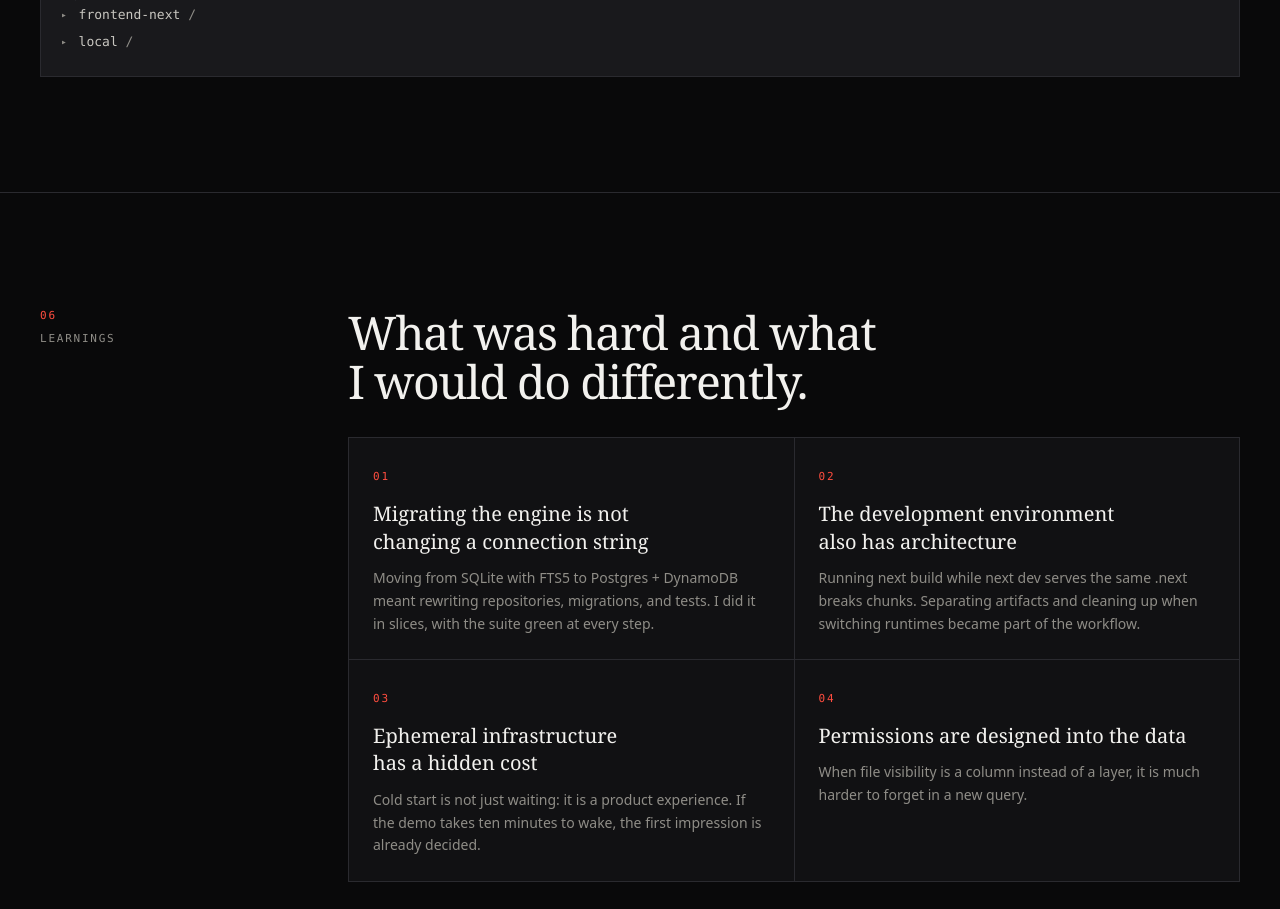
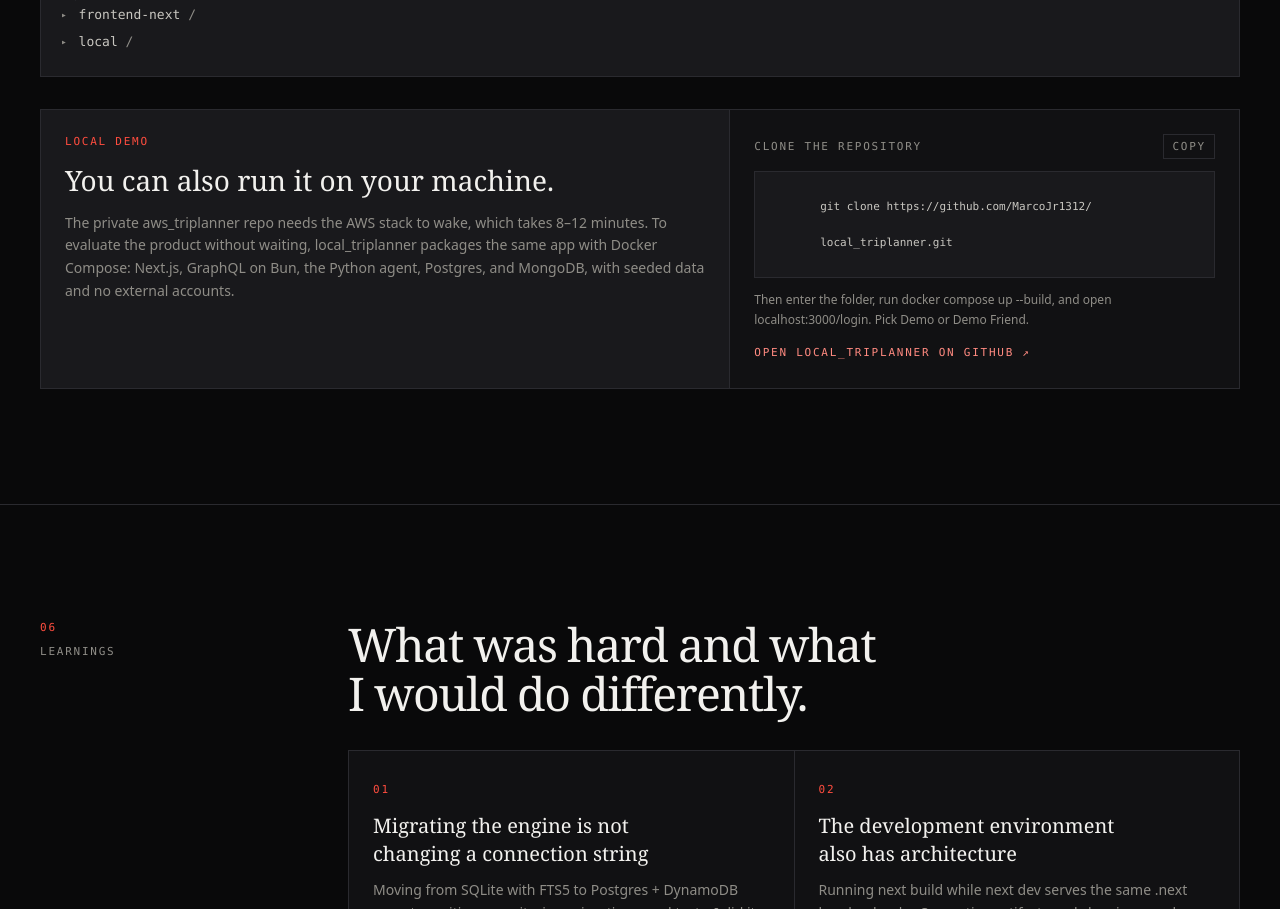
Before and after one commit to MarcoJr1312/mcastillo.dev, an Astro site: page /projects/triplanner in a window 1280 px wide. Shown: the part 9312-10221 px from the top of the page. Built offline with nearby package versions, Linux system fonts and the light colour scheme; Astro itself is replaced by a stand-in of ours.

Commit message:
feat: add local_triplanner demo link to case study

```diff
--- a/src/components/case-study/CaseStudy.astro
+++ b/src/components/case-study/CaseStudy.astro
@@ -4,6 +4,7 @@ import type { ProjectCaseStudy } from '../../i18n/projects';
 import CaseSection from './CaseSection.astro';
 import DiagramSystem from './DiagramSystem.astro';
 import DiagramEphemeral from './DiagramEphemeral.astro';
+import LocalRepoCallout from './LocalRepoCallout.astro';
 import RepoPreview from './RepoPreview.astro';
 
 interface Props {
@@ -266,6 +267,10 @@ const copy =
       <div class="mt-10 md:mt-12">
         <RepoPreview lang={lang} />
       </div>
+
+      <div class="mt-6 md:mt-8">
+        <LocalRepoCallout study={study} />
+      </div>
     </Fragment>
   </CaseSection>
 
--- /dev/null
+++ b/src/components/case-study/LocalRepoCallout.astro
@@ -0,0 +1,79 @@
+---
+import type { ProjectCaseStudy } from '../../i18n/projects';
+
+interface Props {
+  study: ProjectCaseStudy;
+}
+
+const { study } = Astro.props;
+const localRepo = study.localRepo;
+const lastSlash = localRepo.cloneCommand.lastIndexOf('/');
+const clonePrefix = localRepo.cloneCommand.slice(0, lastSlash + 1);
+const cloneSuffix = localRepo.cloneCommand.slice(lastSlash + 1);
+---
+
+<aside class="border border-line bg-elevated">
+  <div class="grid gap-px bg-line lg:grid-cols-[1.15fr_0.85fr]">
+    <div class="bg-elevated p-5 md:p-6">
+      <p class="label text-accent">{localRepo.label}</p>
+      <h3 class="mt-3 max-w-xl font-serif text-2xl leading-snug md:text-[1.75rem]">
+        {localRepo.title}
+      </h3>
+      <p class="mt-3 max-w-2xl text-sm leading-relaxed text-muted">{localRepo.body}</p>
+    </div>
+
+    <div class="min-w-0 bg-surface p-5 md:p-6">
+      <div class="flex flex-wrap items-center justify-between gap-x-3 gap-y-2">
+        <p class="label text-muted">{localRepo.cloneLabel}</p>
+        <button
+          type="button"
+          class="label border border-line px-2 py-1 text-muted transition-colors hover:border-accent hover:text-accent"
+          data-copy-command={localRepo.cloneCommand}
+          data-copied={localRepo.copiedLabel}
+        >
+          {localRepo.copyLabel}
+        </button>
+      </div>
+
+      <code class="mt-3 block whitespace-pre-wrap break-words border border-line bg-elevated px-3 py-2 font-mono text-[0.6875rem] leading-relaxed text-fg-soft">
+        {clonePrefix}
+        <wbr />
+        {cloneSuffix}
+      </code>
+
+      <p class="mt-3 text-xs leading-relaxed text-muted">{localRepo.note}</p>
+
+      <a
+        href={localRepo.repoUrl}
+        target="_blank"
+        rel="noopener noreferrer"
+        class="label link-underline mt-4 inline-flex items-center gap-2 text-accent-soft transition-colors hover:text-accent"
+      >
+        {localRepo.repoLabel}
+        <span aria-hidden="true">↗</span>
+      </a>
+    </div>
+  </div>
+</aside>
+
+<script>
+  const copyButtons = document.querySelectorAll<HTMLButtonElement>('[data-copy-command]');
+
+  copyButtons.forEach((button) => {
+    button.addEventListener('click', async () => {
+      const command = button.dataset.copyCommand;
+      if (!command) return;
+
+      try {
+        await navigator.clipboard.writeText(command);
+        const original = button.textContent;
+        button.textContent = button.dataset.copied ?? 'Copied';
+        window.setTimeout(() => {
+          button.textContent = original;
+        }, 1600);
+      } catch {
+        // Clipboard access can be blocked; the command remains selectable.
+      }
+    });
+  });
+</script>
--- a/src/i18n/projects.ts
+++ b/src/i18n/projects.ts
@@ -56,6 +56,18 @@ export interface ProjectCaseStudy {
     note: string;
     diagramTitle: string;
     diagramDesc: string;
+  };
+  localRepo: {
+    label: string;
+    title: string;
+    body: string;
+    cloneLabel: string;
+    cloneCommand: string;
+    copyLabel: string;
+    copiedLabel: string;
+    note: string;
+    repoLabel: string;
+    repoUrl: string;
   };
   learnings: CaseStudySection & {
     items: { title: string; body: string }[];
@@ -329,6 +341,18 @@ const triplannerEs: ProjectCaseStudy = {
     diagramTitle: 'Diagrama del stack AWS efímero',
     diagramDesc:
       'El control plane siempre activo contiene GitHub Actions, la API de wake, EventBridge con la Lambda de sleep-check y el estado en S3 con ECR y ACM. El stack efímero contiene Cloudflare, el ALB con WAF, ECS Fargate con web, API y agente, y RDS, DynamoDB y S3, que se destruyen al dormir.',
+  },
+  localRepo: {
+    label: 'Demo local',
+    title: 'También puedes correrlo en tu máquina.',
+    body: 'El repo privado aws_triplanner necesita que el stack de AWS despierte, y eso tarda entre 8 y 12 minutos. Para evaluar el producto sin esperar, local_triplanner contiene la misma app empaquetada con Docker Compose: Next.js, GraphQL sobre Bun, el agente en Python, Postgres y MongoDB, con datos sembrados y sin cuentas externas.',
+    cloneLabel: 'Clona el repositorio',
+    cloneCommand: 'git clone https://github.com/MarcoJr1312/local_triplanner.git',
+    copyLabel: 'Copiar',
+    copiedLabel: 'Copiado',
+    note: 'Después entra en la carpeta, corre docker compose up --build y abre localhost:3000/login. Elige Demo o Demo Friend.',
+    repoLabel: 'Abrir local_triplanner en GitHub',
+    repoUrl: 'https://github.com/MarcoJr1312/local_triplanner',
   },
   learnings: {
     id: 'aprendizajes',
@@ -634,6 +658,18 @@ const triplannerEn: ProjectCaseStudy = {
     diagramDesc:
       'The always-on control plane contains GitHub Actions, the wake API, EventBridge with the sleep-check Lambda, and the state in S3 with ECR and ACM. The ephemeral stack contains Cloudflare, the ALB with WAF, ECS Fargate with web, API, and agent, and RDS, DynamoDB, and S3, which are destroyed on sleep.',
   },
+  localRepo: {
+    label: 'Local demo',
+    title: 'You can also run it on your machine.',
+    body: 'The private aws_triplanner repo needs the AWS stack to wake, which takes 8–12 minutes. To evaluate the product without waiting, local_triplanner packages the same app with Docker Compose: Next.js, GraphQL on Bun, the Python agent, Postgres, and MongoDB, with seeded data and no external accounts.',
+    cloneLabel: 'Clone the repository',
+    cloneCommand: 'git clone https://github.com/MarcoJr1312/local_triplanner.git',
+    copyLabel: 'Copy',
+    copiedLabel: 'Copied',
+    note: 'Then enter the folder, run docker compose up --build, and open localhost:3000/login. Pick Demo or Demo Friend.',
+    repoLabel: 'Open local_triplanner on GitHub',
+    repoUrl: 'https://github.com/MarcoJr1312/local_triplanner',
+  },
   learnings: {
     id: 'aprendizajes',
     index: '06',
```
